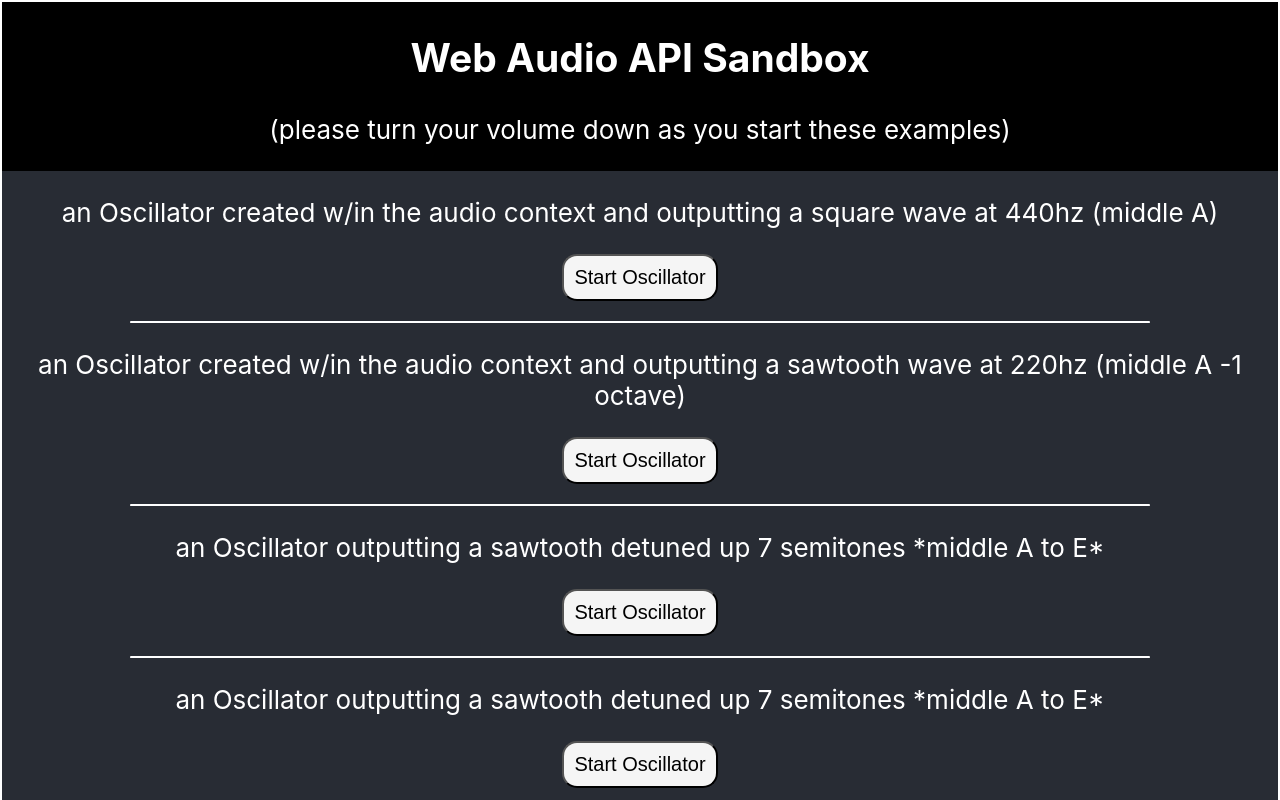
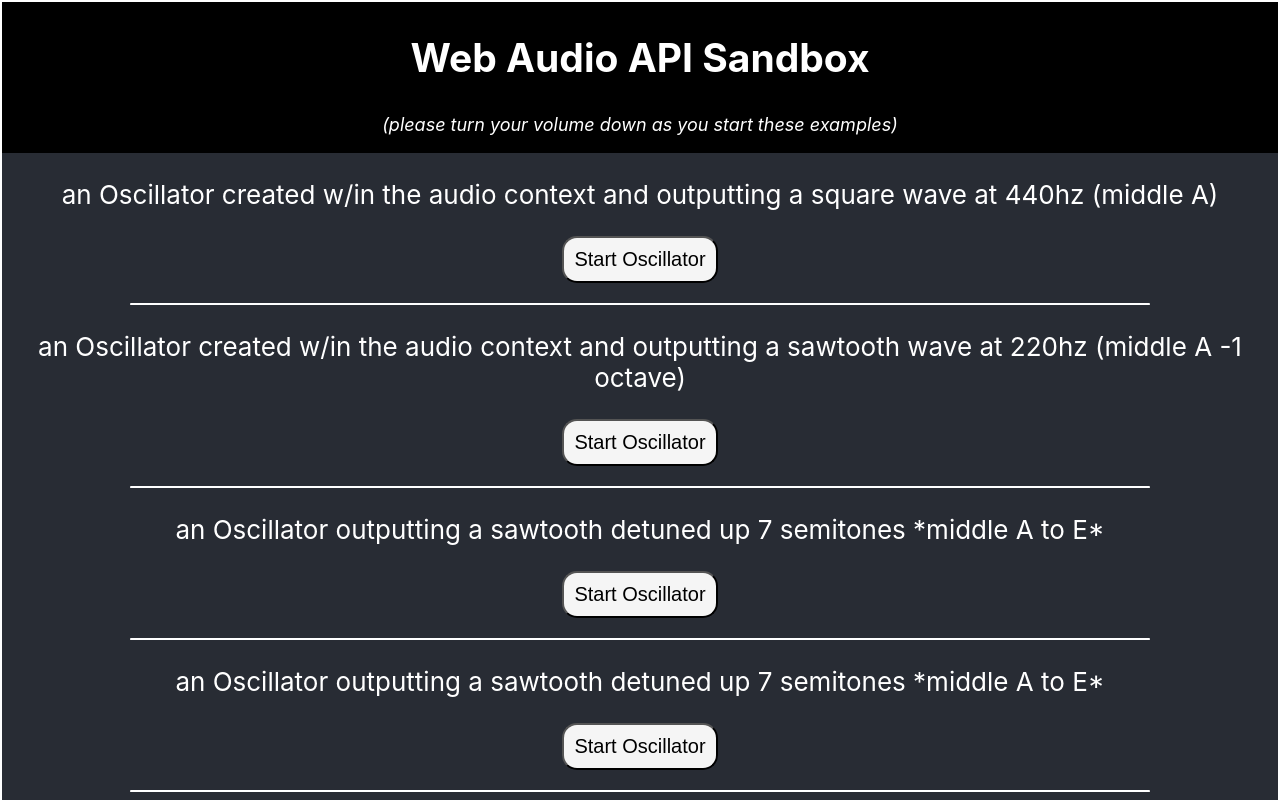
Before and after one commit to alexgeis/Web-Audio-API-sandbox, a React (Create React App) app: page / in a window 1280 px wide. Shown: the top 800 px of the page. Built offline with nearby package versions, Linux system fonts and the light colour scheme.

Commit message:
add header subtext styling

```diff
--- a/src/Nav.js
+++ b/src/Nav.js
@@ -14,7 +14,9 @@ function Nav() {
         <h1 style={{ textAlign: "center", color: "white" }}>
           Web Audio API Sandbox
         </h1>
-        <p>(please turn your volume down as you start these examples)</p>
+        <p style={{ fontSize: "18px", fontStyle: "italic" }}>
+          (please turn your volume down as you start these examples)
+        </p>
       </nav>
     </>
   );
```
